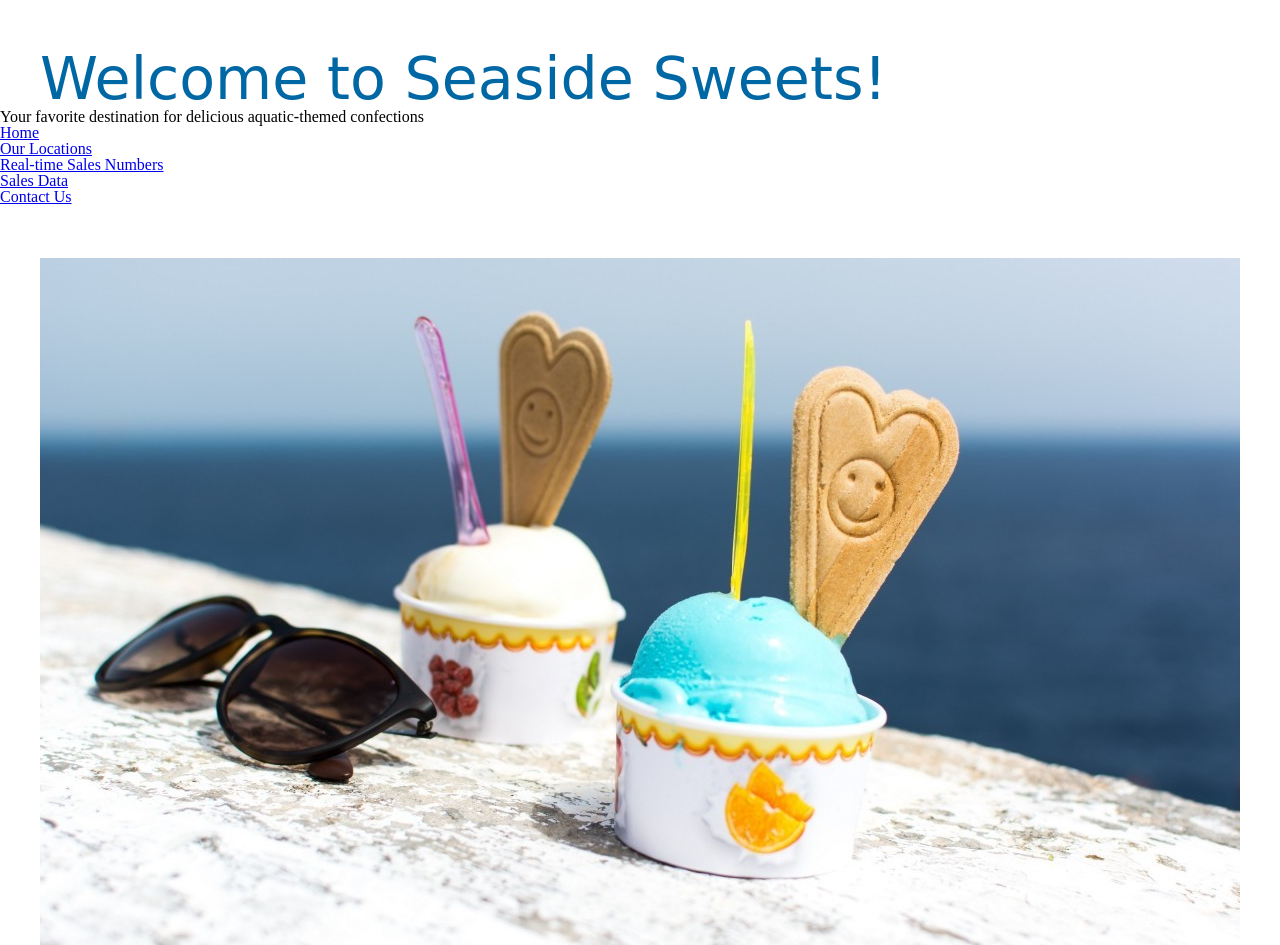
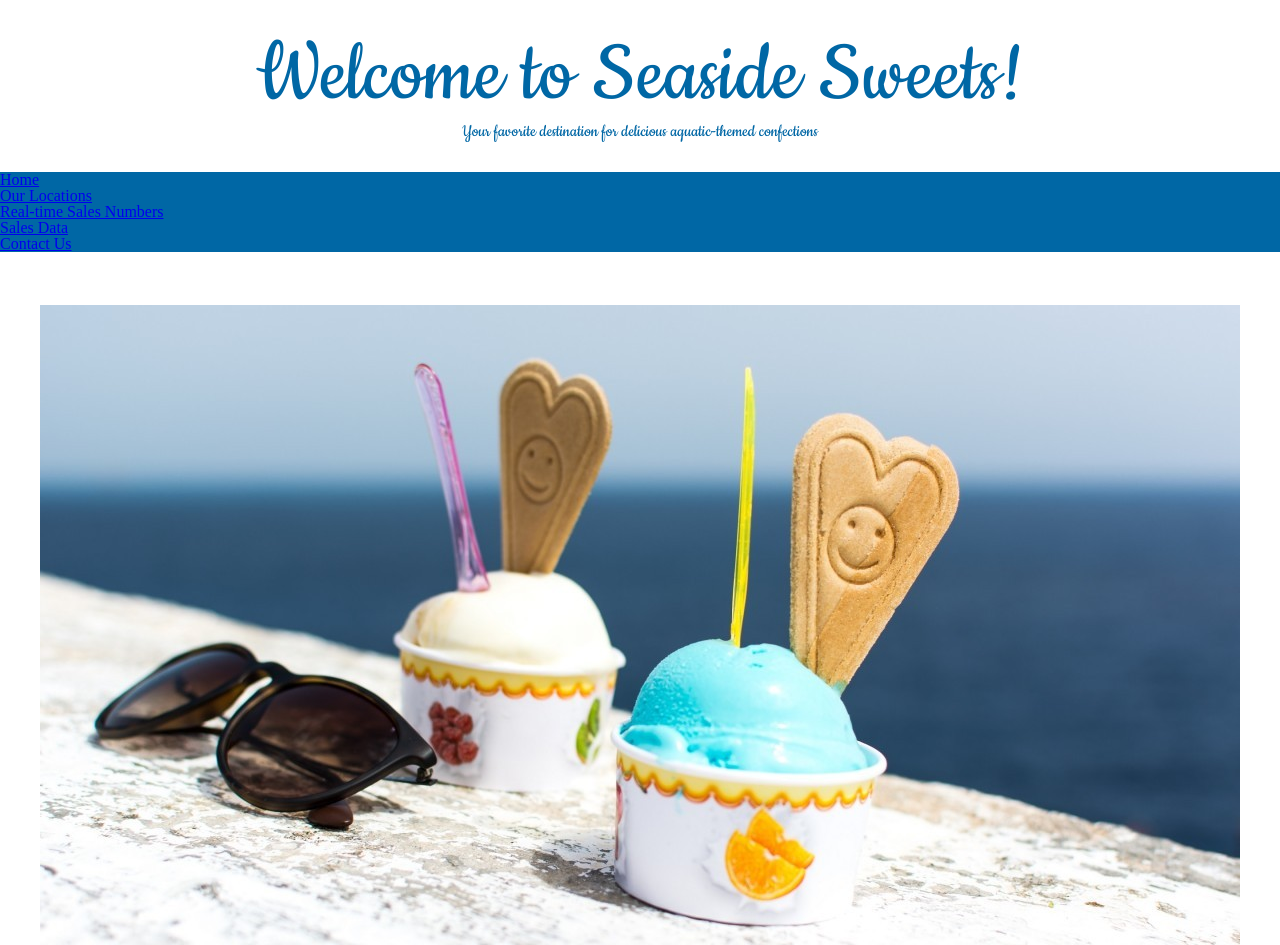
Before and after one commit to MyraReeves/Seaside_Sweets, a plain HTML site: page index.html in a window 1280 px wide. Shown: the top 945 px of the page. Drawn offline with Linux system fonts and the light colour scheme.

Commit message:
Styles header

```diff
--- a/CSS/style.css
+++ b/CSS/style.css
@@ -1,3 +1,24 @@
+
+header p{
+    color: #0067a5;
+    font-family: 'Cookie', cursive;
+    font-size: 14pt;
+    text-align: center;
+    padding-bottom: 30px;
+    margin: 0 auto;
+}
+
+header h1{
+    text-align: center;
+    font-family: 'Cookie', cursive;
+    font-size: 70pt;
+    padding-top: 30px;
+    margin: 0 auto;
+}
+
+nav {
+    background-color: #0067a5;
+}
 
 h1{
     font-family: 'Cookie', cursive;
--- a/index.html
+++ b/index.html
@@ -3,6 +3,10 @@
 <head>
     <meta charset="UTF-8">
     <meta name="viewport" content="width=device-width, initial-scale=1.0">
+
+    <link rel="preconnect" href="https://fonts.googleapis.com">
+    <link rel="preconnect" href="https://fonts.gstatic.com" crossorigin>
+    <link href="https://fonts.googleapis.com/css2?family=Cookie&display=swap" rel="stylesheet">
     <link rel="stylesheet" href="css/reset.css">
     <link rel="stylesheet" href="css/style.css">
     <title>Seaside Sweets</title>
@@ -12,7 +16,7 @@
 <body>
     <header>
         <h1>Welcome to Seaside Sweets!</h1>
-        Your favorite destination for delicious aquatic-themed confections
+        <p>Your favorite destination for delicious aquatic-themed confections</p>
         <nav>
             <ul>
                 <li><a href="index.html">Home</a></li>
--- a/sales-numbers.html
+++ b/sales-numbers.html
@@ -3,6 +3,10 @@
 <head>
     <meta charset="UTF-8">
     <meta name="viewport" content="width=device-width, initial-scale=1.0">
+
+    <link rel="preconnect" href="https://fonts.googleapis.com">
+    <link rel="preconnect" href="https://fonts.gstatic.com" crossorigin>
+    <link href="https://fonts.googleapis.com/css2?family=Cookie&display=swap" rel="stylesheet">
     <link rel="stylesheet" href="css/reset.css">
     <link rel="stylesheet" href="css/style.css">
     <title>Locations</title>
@@ -12,7 +16,7 @@
 <body>
     <header>
         <h1>Seaside Sweets</h1>
-        Your favorite destination for delicious aquatic-themed confections
+        <p>Your favorite destination for delicious aquatic-themed confections</p>
         <nav>
             <ul>
                 <li><a href="index.html">Home</a></li>
```
Also changed, not shown: locations.html (+1 -1 lines).
